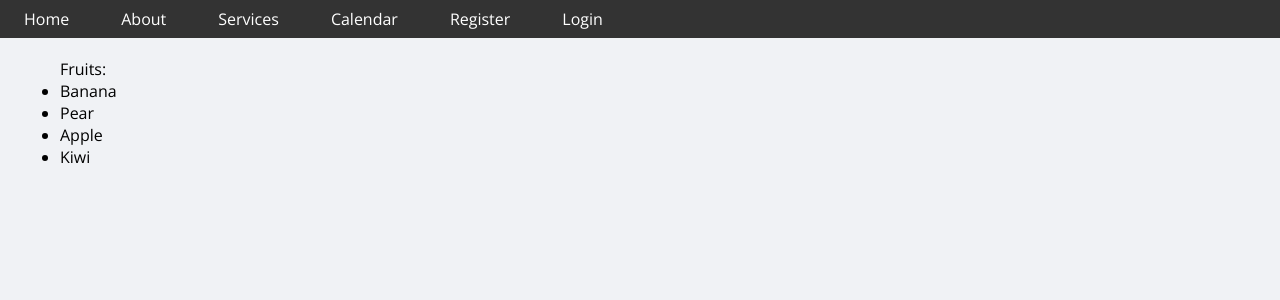
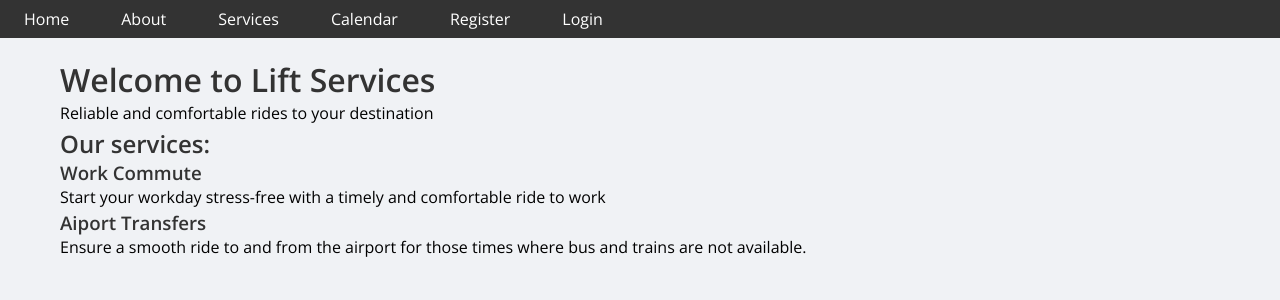
Before and after one commit to nathansolfan/app, a React (Create React App) app: page / in a window 1280 px wide. Shown: the top 300 px of the page. Built offline with nearby package versions, Linux system fonts and the light colour scheme.

Commit message:
Updated Homepage to display the services i offer

```diff
--- a/src/Home.js
+++ b/src/Home.js
@@ -1,17 +1,30 @@
-const Home = () => {
+import React from "react";
+
+export default function Home() {
   return (
-    <div className="fruits">
-      <section>
-        <label htmlFor="fruit-list">Fruits:</label>
-        <ul id="fruit-list" className="fruit-list">
-          <li>Banana</li>
-          <li>Pear</li>
-          <li>Apple</li>
-          <li>Kiwi</li>
-        </ul>
+    <div className="home-container">
+      <header className="home-header">
+        <h1>Welcome to Lift Services</h1>
+        <p>Reliable and comfortable rides to your destination</p>
+      </header>
+
+      <section className="services">
+        <h2>Our services:</h2>
+        <div>
+          <h3>Work Commute</h3>
+          <p>
+            Start your workday stress-free with a timely and comfortable ride to
+            work
+          </p>
+        </div>
+        <div>
+          <h3>Aiport Transfers</h3>
+          <p>
+            Ensure a smooth ride to and from the airport for those times where
+            bus and trains are not available.
+          </p>
+        </div>
       </section>
     </div>
   );
-};
-
-export default Home;
+}
```
